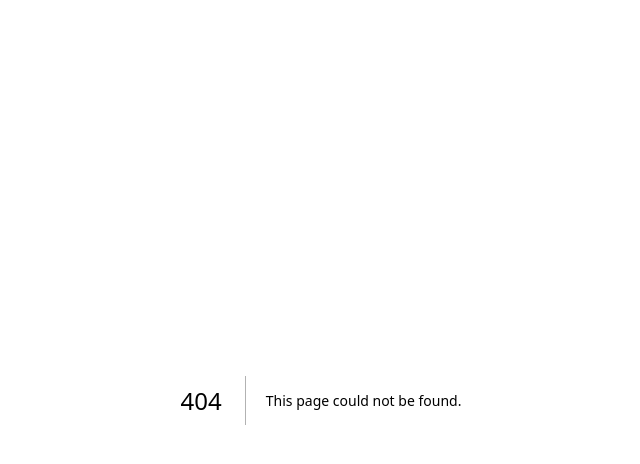
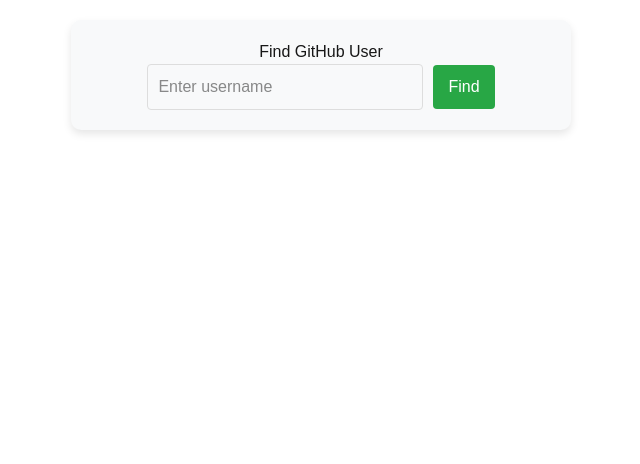
Before and after one commit to annareksta/next-weather, a Next.js app: page /github in a window 1280 px wide. Before the commit this address had no page. Shown: the top 464 px of the page, without its empty margins (319-959 px from the left). Built offline with nearby package versions, Linux system fonts and the light colour scheme.

Commit message:
Add files via upload

```diff
--- /dev/null
+++ b/app/github/GitHubSearch.tsx
@@ -0,0 +1,47 @@
+"use client";
+
+import { useState } from "react";
+import styles from "./styles.module.css";
+import GitHubUser from "./GitHubUser";
+
+export default function GitHubSearch() {
+  const [username, setUsername] = useState("");
+  const [userData, setUserData] = useState<any>(null);
+  const [error, setError] = useState("");
+
+  const fetchUser = async (e: React.FormEvent) => {
+    e.preventDefault();
+    setError("");
+    setUserData(null);
+
+    try {
+      const res = await fetch(`https://api.github.com/users/${username}`);
+      if (!res.ok) throw new Error("User not found");
+
+      const data = await res.json();
+      setUserData(data);
+    } catch (err) {
+      setError("User not found. Try another username.");
+    }
+  };
+
+  return (
+    <div className={styles.container}>
+      <h1>Find GitHub User</h1>
+      <form onSubmit={fetchUser}>
+      <input
+          type="text"
+          placeholder="Enter username"
+          value={username}
+          onChange={(e) => setUsername(e.target.value)}
+          required
+          className={styles.input}
+        />
+        <button type="submit" className={styles.button}>Find</button>
+      </form>
+
+      {error && <p className={styles.error}>{error}</p>}
+      {userData && <GitHubUser user={userData} />}
+    </div>
+  );
+}
--- /dev/null
+++ b/app/github/GitHubUser.tsx
@@ -0,0 +1,17 @@
+import styles from "./styles.module.css";
+
+export default function GitHubUser({ user }: { user: any }) {
+  return (
+    <div className={styles.result}>
+      <img src={user.avatar_url} alt={user.login} className={styles.avatar} />
+      <h2>{user.name || user.login}</h2>
+      <p className={styles.text}>Followers: {user.followers}</p>
+    <p className={styles.text}>Following: {user.following}</p>
+    <p className={styles.text}>Public Repos: {user.public_repos}</p>
+
+      <a href={user.html_url} target="_blank" rel="noopener noreferrer">
+        View Profile
+      </a>
+    </div>
+  );
+}
--- /dev/null
+++ b/app/github/page.tsx
@@ -0,0 +1,9 @@
+import GitHubSearch from "./GitHubSearch.tsx";
+
+export default function GitHubPage() {
+  return (
+    <div>
+      <GitHubSearch />
+    </div>
+  );
+}
--- /dev/null
+++ b/app/github/styles.module.css
@@ -0,0 +1,77 @@
+.container {
+    text-align: center;
+    max-width: 500px;
+    margin: 20px auto;
+    background: #f8f9fa;
+    padding: 20px;
+    border-radius: 10px;
+    box-shadow: 0 4px 8px rgba(0, 0, 0, 0.1);
+}
+
+.title {
+    margin-bottom: 20px;
+}
+
+.input {
+    width: 60%;
+    padding: 10px;
+    margin-right: 10px;
+    border: 1px solid #ddd;
+    border-radius: 4px;
+    font-size: 16px;
+}
+
+.button {
+    padding: 10px 15px;
+    border: none;
+    background-color: #28a745;
+    color: #fff;
+    border-radius: 4px;
+    cursor: pointer;
+    font-size: 16px;
+}
+
+.button:hover {
+    background-color: #218838;
+}
+
+.result {
+    margin-top: 20px;
+    padding: 20px;
+    background-color: #fff;
+    border-radius: 8px;
+    box-shadow: 0 4px 8px rgba(0, 0, 0, 0.1);
+}
+
+.avatar {
+    width: 100px;
+    border-radius: 50%;
+    margin-bottom: 10px;
+}
+
+.text {
+    font-size: 16px;
+    color: #333;
+    margin: 5px 0;
+}
+
+.result a {
+    display: inline-block;
+    margin-top: 10px;
+    padding: 10px 15px;
+    background-color: #007bff;
+    color: #fff;
+    text-decoration: none;
+    border-radius: 4px;
+    font-size: 16px;
+}
+
+.result a:hover {
+    background-color: #0056b3;
+}
+
+.error {
+    color: red;
+    font-size: 16px;
+    margin-top: 10px;
+}
```
